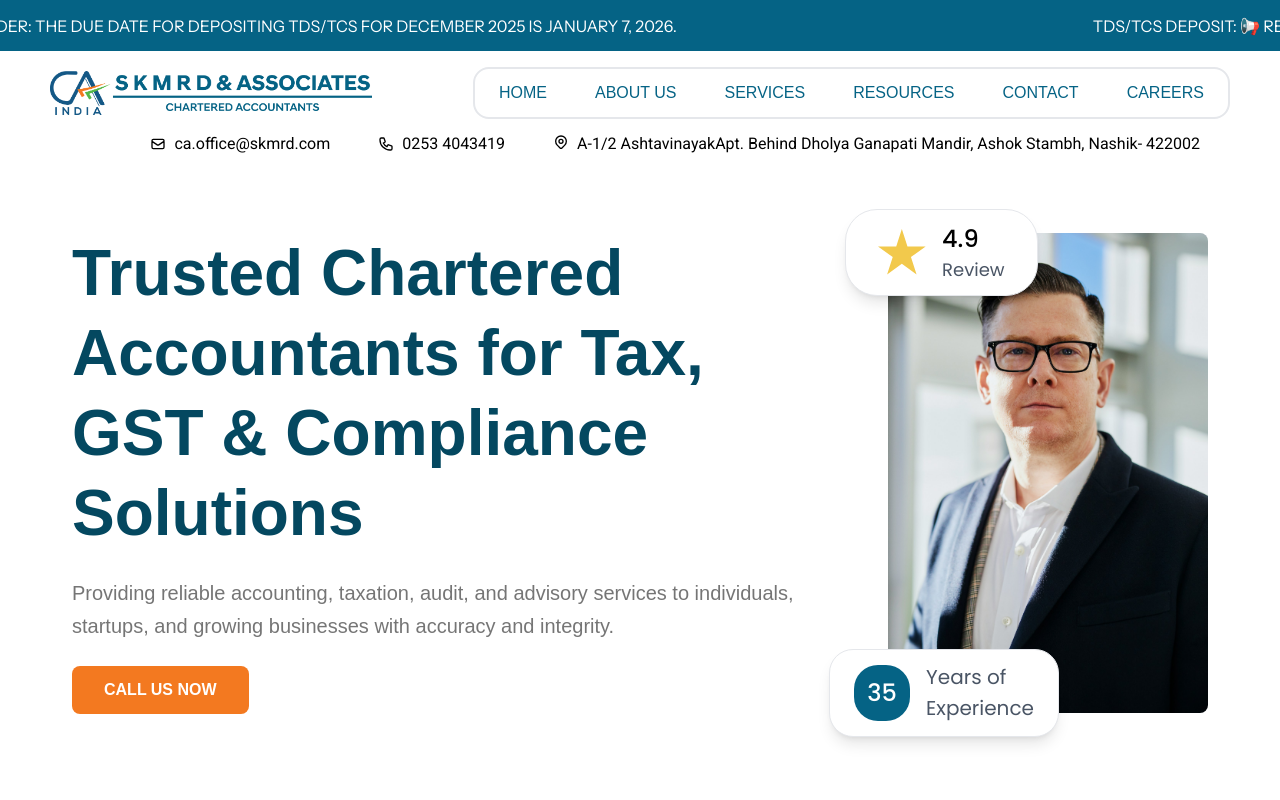
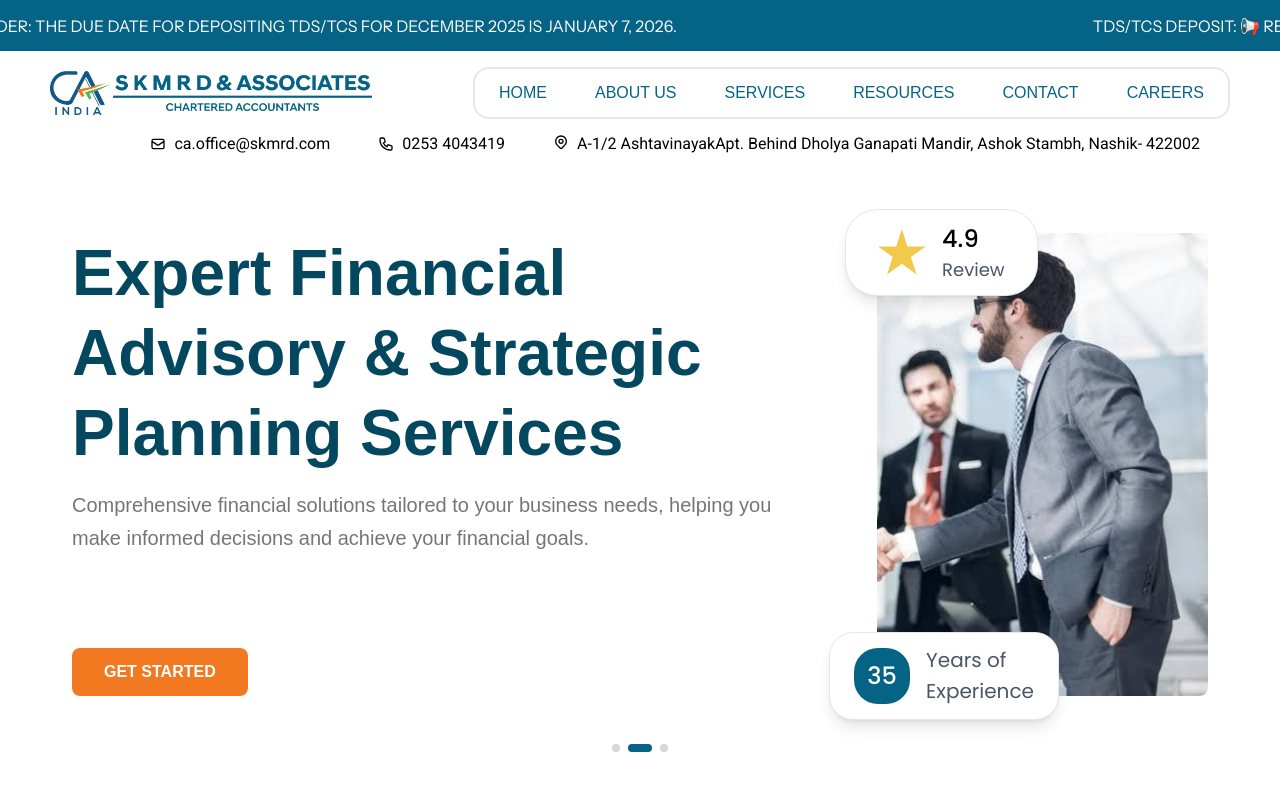
Before and after one commit to abmtechmain/ca-firm-fe, a Next.js app: page / in a window 1280 px wide. Shown: the top 800 px of the page. Built offline with nearby package versions, Linux system fonts and the light colour scheme; a web font is replaced by a local one.

Commit message:
fix: home section

```diff
--- /dev/null
+++ b/app/components/HeroCarousel.tsx
@@ -0,0 +1,163 @@
+'use client';
+
+import { useState, useEffect } from 'react';
+import Image from 'next/image';
+import Link from 'next/link';
+
+interface HeroSlide {
+  title: string;
+  description: string;
+  image: string;
+  buttonText?: string;
+  buttonLink?: string;
+}
+
+interface HeroCarouselProps {
+  slides: HeroSlide[];
+}
+
+export default function HeroCarousel({ slides }: HeroCarouselProps) {
+  const [currentIndex, setCurrentIndex] = useState(0);
+
+  // Validate slides
+  if (!slides || slides.length === 0) {
+    return null;
+  }
+
+  // Auto-play carousel
+  useEffect(() => {
+    if (slides.length <= 1) return; // Don't auto-play if only one slide
+
+    const interval = setInterval(() => {
+      setCurrentIndex((prev) => (prev + 1) % slides.length);
+    }, 5000); // Change slide every 5 seconds
+
+    return () => clearInterval(interval);
+  }, [slides.length]);
+
+  const goToSlide = (index: number) => {
+    setCurrentIndex(index);
+  };
+
+  const goToPrevious = () => {
+    setCurrentIndex((prev) => (prev - 1 + slides.length) % slides.length);
+  };
+
+  const goToNext = () => {
+    setCurrentIndex((prev) => (prev + 1) % slides.length);
+  };
+
+  const currentSlide = slides[currentIndex];
+
+  return (
+    <section className="w-full px-4 sm:px-6 lg:px-18 py-8 sm:py-12 md:py-16 relative">
+      <div className="max-w-7xl mx-auto">
+        <div className="flex flex-col lg:flex-row items-stretch gap-6 md:gap-8 lg:max-h-[60vh]">
+          {/* Left Section - 70% */}
+          <div className="w-full lg:w-[70%] lg:pr-8 flex flex-col justify-between gap-4 md:gap-6">
+            <div className="transition-opacity duration-500">
+              <h1
+                className="leading-tight text-2xl sm:text-3xl md:text-4xl lg:text-5xl xl:text-[64px]"
+                style={{
+                  color: '#044860',
+                  fontWeight: 'bold'
+                }}
+              >
+                {currentSlide.title}
+              </h1>
+              <p
+                className="leading-relaxed text-sm sm:text-base md:text-lg lg:text-xl mt-4"
+                style={{
+                  color: '#0000008A'
+                }}
+              >
+                {currentSlide.description}
+              </p>
+            </div>
+            {currentSlide.buttonText && currentSlide.buttonLink && (
+              <Link
+                href={currentSlide.buttonLink}
+                className="px-6 sm:px-8 py-2 sm:py-3 rounded-lg font-semibold text-white hover:opacity-90 transition-opacity text-sm sm:text-base w-full sm:w-fit cursor-pointer inline-block text-center"
+                style={{
+                  backgroundColor: '#F37920'
+                }}
+              >
+                {currentSlide.buttonText}
+              </Link>
+            )}
+          </div>
+
+          {/* Right Section - 30% */}
+          <div className="w-full lg:w-[30%] relative lg:ml-auto">
+            {/* Carousel Container */}
+            <div className="relative w-full overflow-hidden rounded-lg" style={{ aspectRatio: '5/7' }}>
+              {slides.map((slide, index) => (
+                <div
+                  key={index}
+                  className={`absolute inset-0 transition-opacity duration-500 ${
+                    index === currentIndex ? 'opacity-100 z-10' : 'opacity-0 z-0'
+                  }`}
+                >
+                  <Image
+                    src={slide.image}
+                    alt={slide.title}
+                    width={500}
+                    height={700}
+                    className="w-full h-full object-cover object-right rounded-lg"
+                    priority={index === 0}
+                  />
+                </div>
+              ))}
+            </div>
+
+
+
+            {/* Rating Card on Top Left */}
+            <div className="hidden md:block absolute top-2 md:top-4 lg:-top-6 left-2 md:left-4 lg:-left-6 xl:-left-8 bg-white rounded-2xl md:rounded-3xl lg:rounded-4xl shadow-lg p-2 md:p-3 px-3 md:px-6 lg:px-8 z-10 flex items-center gap-2 md:gap-3 font-poppins border border-gray-200">
+              <div className='flex items-center gap-2 md:gap-4'>
+                <div className="w-8 h-8 md:w-10 md:h-10 lg:w-12 lg:h-12 flex-shrink-0">
+                  <Image src="/images/Star 1.svg" alt="Star" width={50} height={50} className="w-full h-full" />
+                </div>
+                <div>
+                  <div className="text-base md:text-lg lg:text-xl xl:text-[24px] font-medium text-black">4.9</div>
+                  <div className="text-xs md:text-sm lg:text-base xl:text-[18px] text-gray-600">Review</div>
+                </div>
+              </div>
+            </div>
+
+            {/* Experience Card on Bottom Left */}
+            <div className="hidden md:block absolute bottom-2 md:bottom-4 lg:-bottom-6 left-2 md:left-4 lg:-left-8 xl:-left-12 bg-white rounded-2xl md:rounded-3xl shadow-lg p-2 md:p-3 px-3 md:px-4 lg:px-6 z-10 flex items-center gap-2 md:gap-3 font-poppins border border-gray-200">
+              <div className='flex items-center gap-2 md:gap-4'>
+                <div className="w-10 h-10 md:w-12 md:h-12 lg:w-14 lg:h-14 bg-[#056385] rounded-2xl md:rounded-3xl flex items-center justify-center flex-shrink-0">
+                  <span className="text-white font-medium text-base md:text-lg lg:text-xl xl:text-[24px]">35</span>
+                </div>
+                <div>
+                  <div className="text-gray-600 text-sm md:text-base lg:text-lg xl:text-[20px]">Years of</div>
+                  <div className="text-gray-600 text-sm md:text-base lg:text-lg xl:text-[20px]">Experience</div>
+                </div>
+              </div>
+            </div>
+          </div>
+        </div>
+
+        {/* Dots Indicator - Bottom of Section */}
+        {slides.length > 1 && (
+          <div className="flex justify-center gap-2 mt-8 md:mt-12">
+            {slides.map((_, index) => (
+              <button
+                key={index}
+                onClick={() => goToSlide(index)}
+                className={`h-2 rounded-full transition-all ${
+                  index === currentIndex
+                    ? 'bg-[#056385] w-6'
+                    : 'bg-gray-300 hover:bg-gray-400 w-2'
+                }`}
+                aria-label={`Go to slide ${index + 1}`}
+              />
+            ))}
+          </div>
+        )}
+      </div>
+    </section>
+  );
+}
--- a/app/page.tsx
+++ b/app/page.tsx
@@ -2,82 +2,37 @@ import Image from 'next/image';
 import Link from 'next/link';
 import ServiceCard from './components/ServiceCard';
 import ContactSection from './components/ContactSection';
+import HeroCarousel from './components/HeroCarousel';
 
 export default function Home() {
   return (
     <div>
-      {/* Hero Section */}
-      <section className="w-full px-4 sm:px-6 lg:px-18 py-8 sm:py-12 md:py-16">
-        <div className="max-w-7xl mx-auto">
-          <div className="flex flex-col lg:flex-row items-stretch gap-6 md:gap-8 lg:max-h-[60vh]">
-          {/* Left Section - 70% */}
-          <div className="w-full lg:w-[70%] lg:pr-8 flex flex-col justify-between gap-4 md:gap-6">
-            <h1
-              className="leading-tight text-2xl sm:text-3xl md:text-4xl lg:text-5xl xl:text-[64px]"
-              style={{
-                color: '#044860',
-                fontWeight: 'bold'
-              }}
-            >
-              Trusted Chartered Accountants for Tax, GST & Compliance Solutions
-            </h1>
-            <p
-              className="leading-relaxed text-sm sm:text-base md:text-lg lg:text-xl"
-              style={{
-                color: '#0000008A'
-              }}
-            >
-              Providing reliable accounting, taxation, audit, and advisory services to individuals, startups, and growing businesses with accuracy and integrity.
-            </p>
-            <Link
-              href="/contact"
-              className="px-6 sm:px-8 py-2 sm:py-3 rounded-lg font-semibold text-white hover:opacity-90 transition-opacity text-sm sm:text-base w-full sm:w-fit cursor-pointer inline-block text-center"
-              style={{
-                backgroundColor: '#F37920'
-              }}
-            >
-              CALL US NOW
-            </Link>
-          </div>
-
-          {/* Right Section - 30% */}
-          <div className="w-full lg:w-[30%] relative lg:ml-auto">
-            <Image
-              src="/images/1abb6196e142f17f533a7e3c15ae5ffb09e8fcb1.jpg"
-              alt="Professional Portrait"
-              width={500}
-              height={700}
-              className="w-full h-full object-contain object-right rounded-lg"
-              priority
+      {/* Hero Section - Carousel */}
+      <HeroCarousel
+        slides={[
+          {
+            title: 'Trusted Chartered Accountants for Tax, GST & Compliance Solutions',
+            description: 'Providing reliable accounting, taxation, audit, and advisory services to individuals, startups, and growing businesses with accuracy and integrity.',
+            image: '/images/1abb6196e142f17f533a7e3c15ae5ffb09e8fcb1.jpg',
+            buttonText: 'CALL US NOW',
+            buttonLink: '/contact'
+          },
+          {
+            title: 'Expert Financial Advisory & Strategic Planning Services',
+            description: 'Comprehensive financial solutions tailored to your business needs, helping you make informed decisions and achieve your financial goals.',
+            image: '/images/07a218b42ba9b47ead7dbb5118c354ba40d191b6.jpg',
+            buttonText: 'GET STARTED',
+            buttonLink: '/contact'
+          },
+          {
+            title: 'Professional Audit & Assurance Services You Can Trust',
+            description: 'Rigorous audit processes and compliance solutions ensuring your business meets all regulatory requirements with confidence.',
+            image: '/images/d7b411f0d5119b394fee184dc05ce3b4caf98d3d.jpg',
+            buttonText: 'LEARN MORE',
+            buttonLink: '/services'
+          }
+        ]}
       />
-            {/* Rating Card on Top Left */}
-            <div className="hidden md:block absolute top-2 md:top-4 lg:-top-6 left-2 md:left-4 lg:-left-6 xl:-left-8 bg-white rounded-2xl md:rounded-3xl lg:rounded-4xl shadow-lg p-2 md:p-3 px-3 md:px-6 lg:px-8 z-10 flex items-center gap-2 md:gap-3 font-poppins border border-gray-200">
-              <div className='flex items-center gap-2 md:gap-4'>
-              <div className="w-8 h-8 md:w-10 md:h-10 lg:w-12 lg:h-12 flex-shrink-0">
-                <Image src="/images/Star 1.svg" alt="Star" width={50} height={50} className="w-full h-full" />
-              </div>
-              <div>
-                <div className="text-base md:text-lg lg:text-xl xl:text-[24px] font-medium text-black">4.9</div>
-                <div className="text-xs md:text-sm lg:text-base xl:text-[18px] text-gray-600">Review</div>
-              </div>
-              </div>
-            </div>
-            {/* Experience Card on Bottom Left */}
-            <div className="hidden md:block absolute bottom-2 md:bottom-4 lg:-bottom-6 left-2 md:left-4 lg:-left-8 xl:-left-12 bg-white rounded-2xl md:rounded-3xl shadow-lg p-2 md:p-3 px-3 md:px-4 lg:px-6 z-10 flex items-center gap-2 md:gap-3 font-poppins border border-gray-200">
-              <div className='flex items-center gap-2 md:gap-4'>
-              <div className="w-10 h-10 md:w-12 md:h-12 lg:w-14 lg:h-14 bg-[#056385] rounded-2xl md:rounded-3xl flex items-center justify-center flex-shrink-0">
-                <span className="text-white font-medium text-base md:text-lg lg:text-xl xl:text-[24px]">35</span>
-              </div>
-              <div>
-                <div className="text-gray-600 text-sm md:text-base lg:text-lg xl:text-[20px]">Years of</div>
-                <div className="text-gray-600 text-sm md:text-base lg:text-lg xl:text-[20px]">Experience</div>
-              </div>
-              </div>
-            </div>
-          </div>
-        </div>
-        </div>
-      </section>
 
       {/* Why Choose Us Section */}
       <section className="w-full px-4 sm:px-6 lg:px-18 py-8 sm:py-12 md:py-16 bg-white">
@@ -359,7 +314,7 @@ export default function Home() {
       <section className="w-full px-4 sm:px-6 lg:px-18 py-8 sm:py-12 md:py-16 bg-white">
         <div className="max-w-7xl mx-auto">
           {/* Heading */}
-          <div className="text-center mb-12">
+          <div className="text-center mb-12 md:mb-16">
             <div className="inline-block relative mb-6">
               <h2
                 className="font-extrabold tracking-tight uppercase"
@@ -386,12 +341,11 @@ export default function Home() {
             </p>
           </div>
 
-          {/* Main Content Area */}
-          <div className="flex flex-col lg:flex-row items-center gap-8 lg:gap-12 mt-8 md:mt-12 lg:mt-16">
-            {/* Left Column */}
-            <div className="w-full lg:flex-1 flex flex-col gap-8 md:gap-10 lg:gap-12">
-              {/* Consultation */}
-              <div className="text-left lg:text-left">
+          {/* Main Content Area - 3x2 Grid Layout */}
+          <div className="grid grid-cols-1 md:grid-cols-3 gap-6 md:gap-8 lg:gap-12">
+            {/* Top Row: Text | Image | Text */}
+            {/* Consultation - Top Left */}
+            <div className="text-center order-2 md:order-1">
               <h3
                 className="font-bold mb-3 uppercase"
                 style={{
@@ -413,45 +367,19 @@ export default function Home() {
               </p>
             </div>
 
-              {/* Analysis */}
-              <div className="text-left lg:text-left">
-                <h3
-                  className="font-bold mb-3 uppercase"
-                  style={{
-                    color: '#056385',
-                    fontSize: '20px',
-                    lineHeight: '1.3'
-                  }}
-                >
-                  ANALYSIS
-                </h3>
-                <p
-                  style={{
-                    color: '#0000008A',
-                    fontSize: '16px',
-                    lineHeight: '1.6'
-                  }}
-                >
-                  Our Team Reviews Your Financial And Regulatory Position To Identify Risks, Obligations, And Opportunities.
-                </p>
-              </div>
-            </div>
-
-            {/* Central Image */}
-            <div className="w-full lg:flex-shrink-0 lg:w-auto flex justify-center my-4 lg:my-0">
+            {/* Image - Top Center */}
+            <div className="w-full flex justify-center order-1 md:order-2">
               <Image
                 src="/images/024d546ae1f8a1e7f688d26bf57ae6a52b6c5d37.jpg"
                 alt="How We Work"
                 width={400}
-                height={500}
-                className="rounded-xl object-cover w-full max-w-[300px] sm:max-w-[350px] lg:max-w-[400px] h-auto aspect-[4/5]"
+                height={200}
+                className="rounded-xl object-cover w-full max-w-[300px] sm:max-w-[350px] md:max-w-[400px] h-auto aspect-[4/2]"
               />
             </div>
 
-            {/* Right Column */}
-            <div className="w-full lg:flex-1 flex flex-col gap-8 md:gap-10 lg:gap-12">
-              {/* Execution */}
-              <div className="text-left lg:text-right">
+            {/* Execution - Top Right */}
+            <div className="text-center order-3 md:order-3">
               <h3
                 className="font-bold mb-3 uppercase"
                 style={{
@@ -473,8 +401,54 @@ export default function Home() {
               </p>
             </div>
 
-              {/* Ongoing Support */}
-              <div className="text-left lg:text-right">
+            {/* Bottom Row: Text | Text | Text */}
+            {/* Analysis - Bottom Left */}
+            <div className="text-center order-4">
+              <h3
+                className="font-bold mb-3 uppercase"
+                style={{
+                  color: '#056385',
+                  fontSize: '20px',
+                  lineHeight: '1.3'
+                }}
+              >
+                ANALYSIS
+              </h3>
+              <p
+                style={{
+                  color: '#0000008A',
+                  fontSize: '16px',
+                  lineHeight: '1.6'
+                }}
+              >
+                Our Team Reviews Your Financial And Regulatory Position To Identify Risks, Obligations, And Opportunities.
+              </p>
+            </div>
+
+                        <div className="text-center order-4">
+              <h3
+                className="font-bold mb-3 uppercase"
+                style={{
+                  color: '#056385',
+                  fontSize: '20px',
+                  lineHeight: '1.3'
+                }}
+              >
+                ANALYSIS
+              </h3>
+              <p
+                style={{
+                  color: '#0000008A',
+                  fontSize: '16px',
+                  lineHeight: '1.6'
+                }}
+              >
+                Our Team Reviews Your Financial And Regulatory Position To Identify Risks, Obligations, And Opportunities.
+              </p>
+            </div>
+
+            {/* Ongoing Support - Bottom Center */}
+            <div className="text-center order-5">
               <h3
                 className="font-bold mb-3 uppercase"
                 style={{
@@ -495,6 +469,10 @@ export default function Home() {
                 Continuous Assistance, Updates, And Advisory Support To Ensure Ongoing Compliance And Informed Decision-Making.
               </p>
             </div>
+
+            {/* Empty or additional text - Bottom Right */}
+            <div className="text-center order-6">
+              {/* You can add another text block here if needed, or leave empty */}
             </div>
           </div>
         </div>
```
Lines whose indentation alone changed are shown as unchanged.
